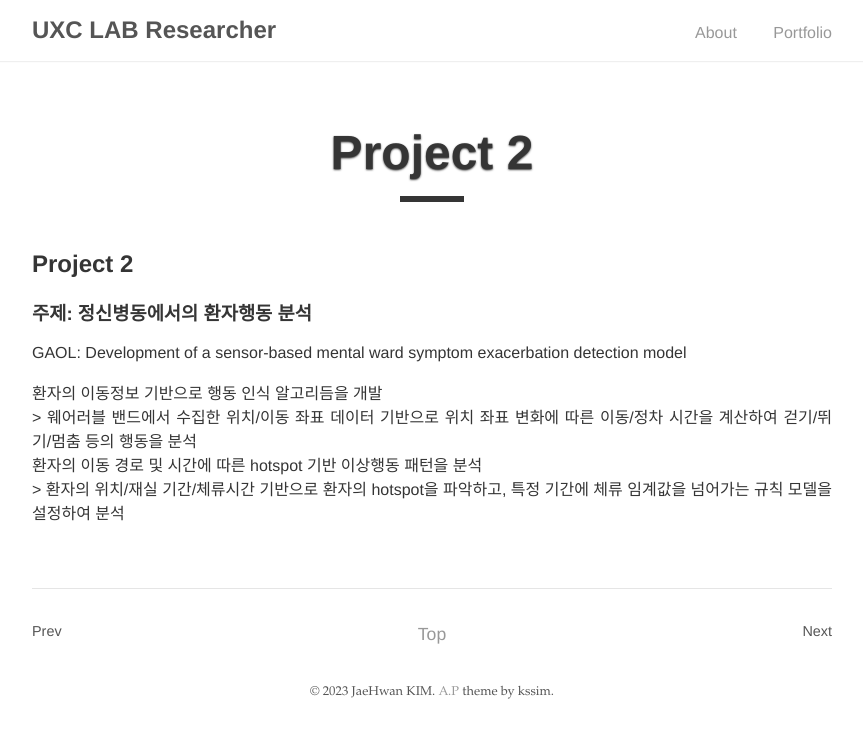
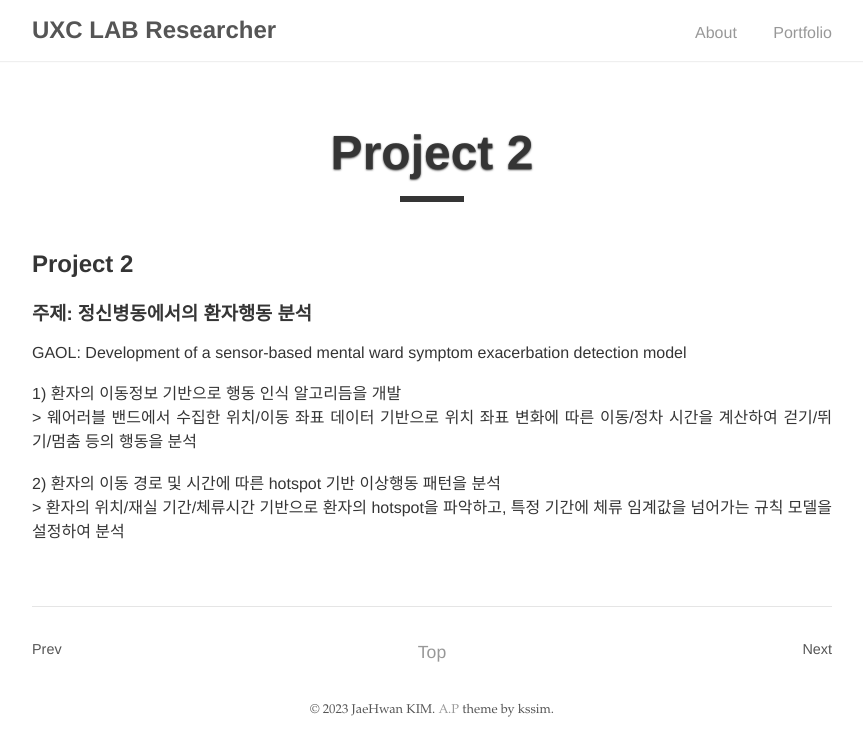
Before and after one commit to kjhwan98/kjhwan98.github.io, a Jekyll site: the page built from _posts/2022-12-01-project2.md, in a window 1280 px wide. Shown: the top 756 px of the page, without its empty margins (208-1071 px from the left). Built offline with Jekyll 4.4.1, drawn with Linux system fonts in a browser that asks for light colours.

Commit message:
Update 2022-12-01-project2.md

```diff
--- a/_posts/2022-12-01-project2.md
+++ b/_posts/2022-12-01-project2.md
@@ -10,7 +10,8 @@ type: G
 ### 주제: 정신병동에서의 환자행동 분석
 GAOL: Development of a sensor-based mental ward symptom exacerbation detection model
 <br/>
-<br/>환자의 이동정보 기반으로 행동 인식 알고리듬을 개발
+<br/> 1) 환자의 이동정보 기반으로 행동 인식 알고리듬을 개발
 <br/> > 웨어러블 밴드에서 수집한 위치/이동 좌표 데이터 기반으로 위치 좌표 변화에 따른 이동/정차 시간을 계산하여 걷기/뛰기/멈춤 등의 행동을 분석
-<br/>환자의 이동 경로 및 시간에 따른 hotspot 기반 이상행동 패턴을 분석
+<br/>
+<br/> 2) 환자의 이동 경로 및 시간에 따른 hotspot 기반 이상행동 패턴을 분석
 <br/> > 환자의 위치/재실 기간/체류시간 기반으로 환자의 hotspot을 파악하고, 특정 기간에 체류 임계값을 넘어가는 규칙 모델을 설정하여 분석
```
